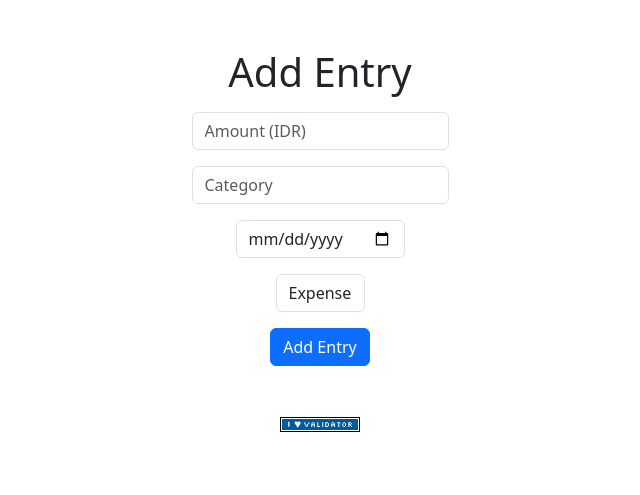
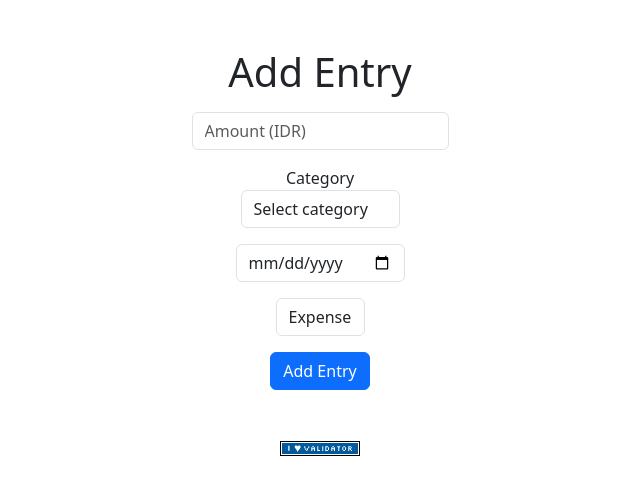
Before and after one commit to YakAliOen/Extrinout, a Flask app: page /add_entry in a window 1280 px wide. Shown: the part 76-571 px from the top of the page, without its empty margins (320-960 px from the left). Run offline with Flask 3, Linux system fonts and the light colour scheme; a user stored in the database is signed in; some libraries are stand-ins or nearby versions.

Commit message:
Enhance form with dynamic category selection
Added dynamic category selection with new category input.

```diff
--- a/templates/add_entry.html
+++ b/templates/add_entry.html
@@ -5,16 +5,31 @@
 {% endblock %}
 
 {% block main %}
-    <form action="/add_entry" method="post">
+    <form action="/add_entry" method="post" id="add-entry-form">
         <div class="mb-3">
             <h1>Add Entry</h1>
         </div>
         <div class="mb-3">
             <input autocomplete="off" class="form-control mx-auto w-auto" name="amount" placeholder="Amount (IDR)" type="number" step="0.01">
         </div>
+
+        <!-- category: dynamic select with optional new-category input -->
         <div class="mb-3">
-            <input autocomplete="off" class="form-control mx-auto w-auto" name="category" placeholder="Category" type="text">
+            <label for="category_select" class="sr-only">Category</label>
+            <select id="category_select" class="form-control mx-auto w-auto" aria-label="Category select">
+                <option value="" disabled selected>Select category</option>
+                <option value="__new__">-- New category --</option>
+                {% for c in categories %}
+                    <option value="{{ c }}">{{ c }}</option>
+                {% endfor %}
+            </select>
+
+            <input type="text" id="new_category_input" class="form-control mx-auto w-auto mt-2" placeholder="Enter new category" style="display:none;">
+
+            <!-- Hidden field actually submitted as 'category' -->
+            <input type="hidden" name="category" id="category_hidden">
         </div>
+
         <div class="mb-3">
             <input autocomplete="off" class="form-control mx-auto w-auto" name="date" placeholder="YYYY-MM-DD" type="date">
         </div>
@@ -26,4 +41,44 @@
         </div>
         <button class="btn btn-primary" type="submit">Add Entry</button>
     </form>
+
+    <script>
+    (function() {
+        const select = document.getElementById('category_select');
+        const newInput = document.getElementById('new_category_input');
+        const hidden = document.getElementById('category_hidden');
+        const form = document.getElementById('add-entry-form');
+
+        function updateHidden() {
+            if (!select) return;
+            if (select.value === '__new__') {
+                newInput.style.display = 'block';
+                hidden.value = newInput.value || '';
+                newInput.focus();
+            } else {
+                newInput.style.display = 'none';
+                hidden.value = select.value || '';
+            }
+        }
+
+        select.addEventListener('change', updateHidden);
+        newInput.addEventListener('input', function() {
+            hidden.value = newInput.value;
+        });
+
+        form.addEventListener('submit', function(e) {
+            updateHidden();
+            if (!hidden.value || hidden.value.trim() === '') {
+                e.preventDefault();
+                alert('Please select or enter a category.');
+            }
+        });
+
+        // If no existing categories, default to new category visible
+        if (select.options.length <= 1) {
+            select.value = '__new__';
+            updateHidden();
+        }
+    })();
+    </script>
 {% endblock %}
```
